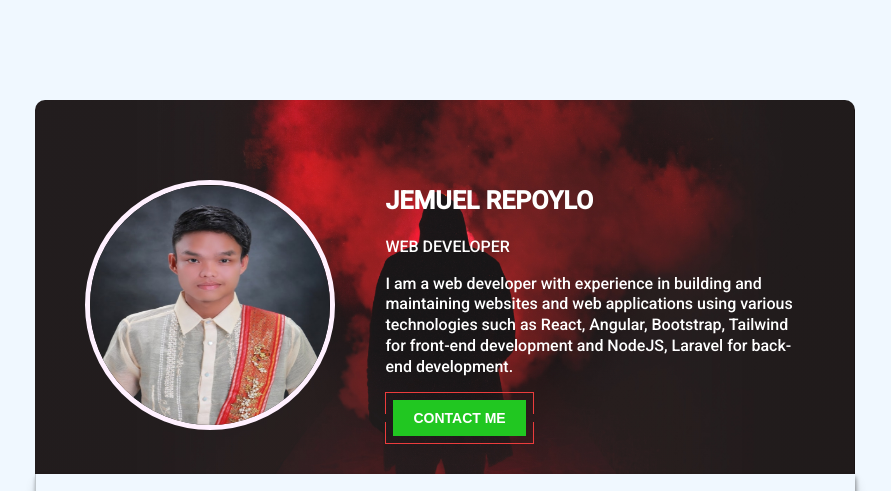
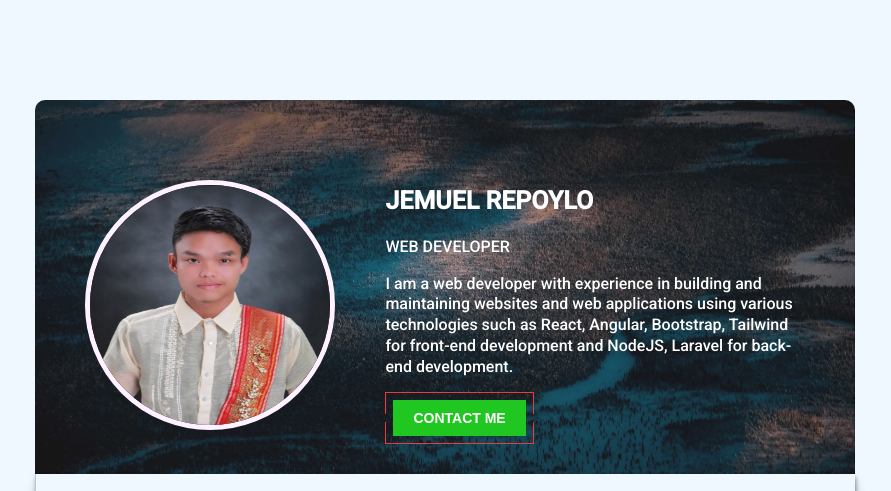
Before and after one commit to syjem/Jemuel-Web-Developer, a plain HTML site: page index.html in a window 1280 px wide. Shown: the top 491 px of the page, without its empty margins (195-1086 px from the left). Drawn offline with Linux system fonts and the light colour scheme.

Commit message:
change bg

```diff
--- a/css/style.css
+++ b/css/style.css
@@ -38,7 +38,7 @@ body {
       rgba(220, 220, 231, 0.1),
       rgba(200, 200, 202, 0.1)
     ),
-    url(../img/red.jpg);
+    url(../img/pls.jpg);
     background-size: cover;
     background-repeat: no-repeat;
     background-position: center;
```
